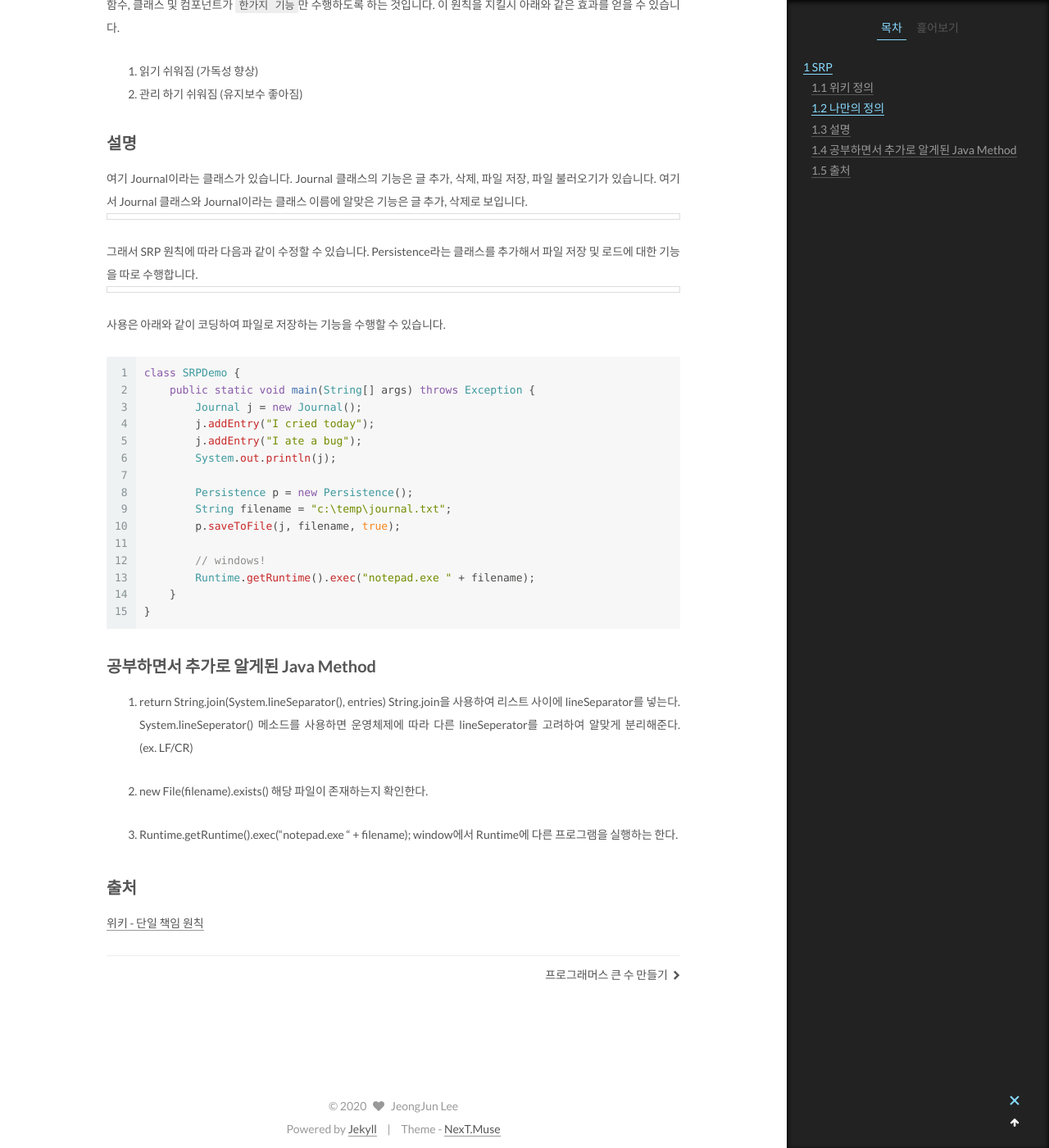
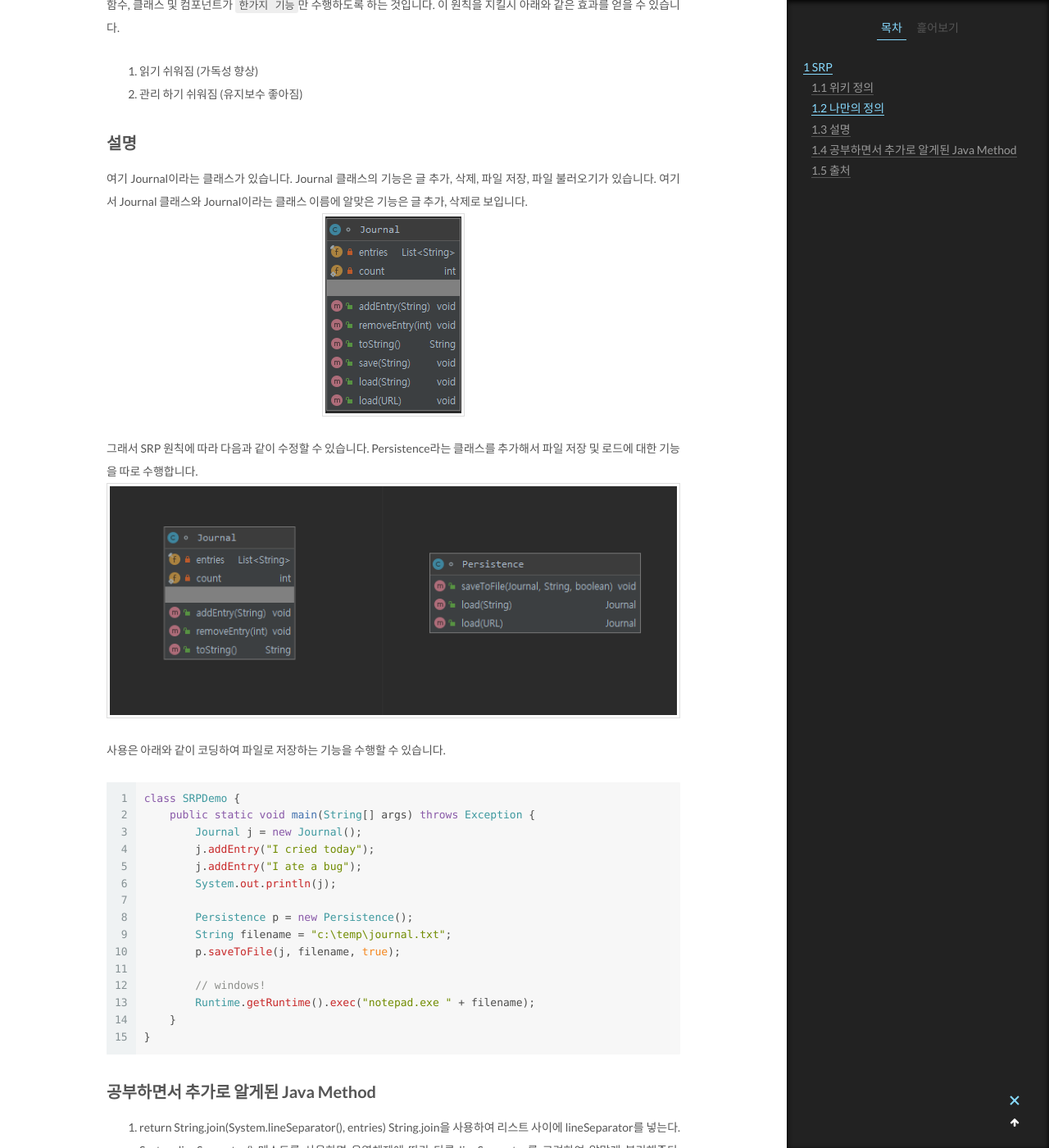
Before and after one commit to Alencion/alencion.github.io, a Jekyll site: the page built from _posts/2020-06-24-SRP.md, in a window 1280 px wide and 1400 px high, scrolled down 680 px. Shown: the whole window at 82% size. Built offline with Jekyll 4.4.1, drawn with Linux system fonts in a browser that asks for light colours.

Commit message:
modify: add images src at 2020-06-24-post

````diff
--- a/_posts/2020-06-24-SRP.md
+++ b/_posts/2020-06-24-SRP.md
@@ -19,11 +19,11 @@ tags: Design Pattern, SOLID, SRP
 ## 설명
 여기 Journal이라는 클래스가 있습니다.
 Journal 클래스의 기능은 글 추가, 삭제, 파일 저장, 파일 불러오기가 있습니다. 여기서 Journal 클래스와 Journal이라는 클래스 이름에 알맞은 기능은 글 추가, 삭제로 보입니다.
-![](http://)
+![NotAppliedSRP](https://raw.githubusercontent.com/Alencion/Alencion.github.io/master/assets/images/2020-06-24-SRP-1.PNG)
 
 그래서 SRP 원칙에 따라 다음과 같이 수정할 수 있습니다.
 Persistence라는 클래스를 추가해서 파일 저장 및 로드에 대한 기능을 따로 수행합니다.
-![](http://)
+![AppliedSRP](https://raw.githubusercontent.com/Alencion/Alencion.github.io/master/assets/images/2020-06-24-SRP-2.PNG)
 
 사용은 아래와 같이 코딩하여 파일로 저장하는 기능을 수행할 수 있습니다.
 ``` java
````
